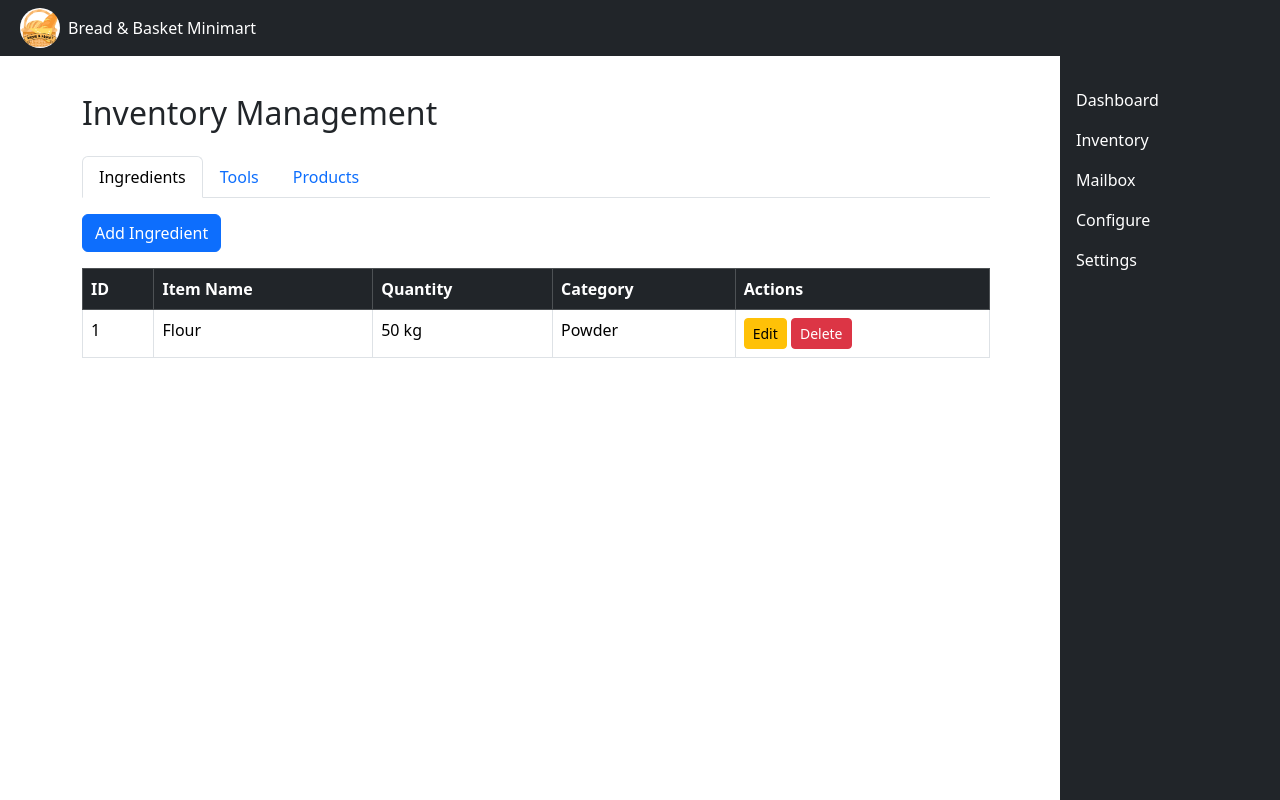
After one commit to PossiblyBread/Bread-Basket, a PHP site: page /Admin/inventory.php in a window 1280 px wide. The commit adds this page. Run offline with PHP 8.4, Linux system fonts and the light colour scheme.

Commit message:
Add files via upload

```diff
--- a/Admin/dashboard.php
+++ b/Admin/dashboard.php
@@ -92,6 +92,3 @@
     </main>
 </body>
 </html>
-<style>
-
-</style>
--- /dev/null
+++ b/Admin/inventory.php
@@ -0,0 +1,31 @@
+<!DOCTYPE html>
+<html lang="en">
+<head>
+    <meta charset="UTF-8">
+    <meta name="viewport" content="width=device-width, initial-scale=1.0">
+    <title>Bread & Basket - Inventory</title>
+</head>
+<body>
+    <?php include('navbar.php'); ?>
+    <main class="container mt-4 pantry">
+        <h2 class="mb-4">Inventory Management</h2>
+        <ul class="nav nav-tabs" id="inventoryTabs" role="tablist">
+            <li class="nav-item" role="presentation">
+                <button class="nav-link active" id="ingredients-tab" data-bs-toggle="tab" data-bs-target="#ingredients" type="button" role="tab">Ingredients</button>
+            </li>
+            <li class="nav-item" role="presentation">
+                <button class="nav-link" id="tools-tab" data-bs-toggle="tab" data-bs-target="#tools" type="button" role="tab">Tools</button>
+            </li>
+            <li class="nav-item" role="presentation">
+                <button class="nav-link" id="products-tab" data-bs-toggle="tab" data-bs-target="#products" type="button" role="tab">Products</button>
+            </li>
+        </ul>
+        <!-- Tab Content -->
+        <div class="tab-content mt-3" id="inventoryTabsContent">
+            <?php include('pantry/ingredients.php'); ?>
+            <?php include('pantry/tools.php'); ?>
+            <?php include('pantry/products.php'); ?>
+        </div>
+    </main>
+</body>
+</html>
--- a/Admin/navbar.php
+++ b/Admin/navbar.php
@@ -29,7 +29,7 @@
                     <a class="nav-link text-white" href="dashboard.php">Dashboard</a>
                 </li>
                 <li class="nav-item">
-                    <a class="nav-link text-white" href="pantry.php">Pantry</a>
+                    <a class="nav-link text-white" href="inventory.php">Inventory</a>
                 </li>
                 <li class="nav-item">
                     <a class="nav-link text-white" href="mailbox.php">Mailbox</a>
@@ -54,10 +54,13 @@
                     <a class="nav-link text-white" href="dashboard.php">Dashboard</a>
                 </li>
                 <li class="nav-item">
-                    <a class="nav-link text-white" href="pantry.php">Pantry</a>
+                    <a class="nav-link text-white" href="inventory.php">Inventory</a>
                 </li>
                 <li class="nav-item">
                     <a class="nav-link text-white" href="mailbox.php">Mailbox</a>
+                </li>
+                <li class="nav-item">
+                    <a class="nav-link text-white" href="orders.php">Orders</a>
                 </li>
                 <li class="nav-item">
                     <a class="nav-link text-white" href="configure.php">Configure</a>
--- /dev/null
+++ b/Admin/pantry/ingredients.php
@@ -0,0 +1,122 @@
+<div class="tab-pane fade show active" id="ingredients" role="tabpanel">
+    <button class="btn btn-primary mb-3" data-bs-toggle="modal" data-bs-target="#addIngredientModal">Add Ingredient</button>
+    <div class="table-responsive">
+        <table class="table table-bordered table-hover">
+            <thead class="table-dark">
+                <tr>
+                    <th>ID</th>
+                    <th>Item Name</th>
+                    <th>Quantity</th>
+                    <th>Category</th>
+                    <th>Actions</th>
+                </tr>
+            </thead>
+            <tbody>
+                <tr>
+                    <td>1</td>
+                    <td>Flour</td>
+                    <td>50 kg</td>
+                    <td>Powder</td>
+                    <td>
+                        <button class="btn btn-warning btn-sm" data-bs-toggle="modal" data-bs-target="#editIngredientModal" onclick="editIngredient(1, 'Flour', '50 kg', 'Powder')">Edit</button>
+                        <button class="btn btn-danger btn-sm">Delete</button>
+                    </td>
+                </tr>
+            </tbody>
+        </table>
+    </div>
+</div>
+<div class="modal fade" id="addIngredientModal" tabindex="-1" aria-labelledby="addIngredientModalLabel" aria-hidden="true">
+    <div class="modal-dialog">
+        <div class="modal-content">
+            <div class="modal-header">
+                <h5 class="modal-title" id="addIngredientModalLabel">Add New Ingredient</h5>
+                <button type="button" class="btn-close" data-bs-dismiss="modal" aria-label="Close"></button>
+            </div>
+            <div class="modal-body">
+                <form>
+                    <div class="mb-3">
+                        <label class="form-label">Item Name</label>
+                        <input type="text" class="form-control" placeholder="Enter item name" required>
+                    </div>
+                    <div class="mb-3">
+                        <label class="form-label">Quantity</label>
+                        <input type="number" class="form-control" placeholder="Enter quantity" required>
+                    </div>
+                    <div class="mb-3">
+                        <label class="form-label">Category</label>
+                        <select class="form-select" required>
+                            <option value="canned">Canned</option>
+                            <option value="dairy">Dairy</option>
+                            <option value="powder">Powder</option>
+                            <option value="spices">Spices</option>
+                            <option value="grains">Grains</option>
+                            <option value="sweeteners">Sweeteners</option>
+                            <option value="fats_oils">Fats & Oils</option>
+                            <option value="leavening_agents">Leavening Agents</option>
+                            <option value="preservatives">Preservatives</option>
+                            <option value="nuts_seeds">Nuts & Seeds</option>
+                            <option value="others">Others</option>
+                        </select>
+                    </div>
+                    <button type="submit" class="btn btn-primary w-100">Add Ingredient</button>
+                </form>
+            </div>
+        </div>
+    </div>
+</div>
+<div class="modal fade" id="editIngredientModal" tabindex="-1" aria-labelledby="editIngredientModalLabel" aria-hidden="true">
+    <div class="modal-dialog">
+        <div class="modal-content">
+            <div class="modal-header">
+                <h5 class="modal-title" id="editIngredientModalLabel">Edit Ingredient</h5>
+                <button type="button" class="btn-close" data-bs-dismiss="modal" aria-label="Close"></button>
+            </div>
+            <div class="modal-body">
+                <form id="editIngredientForm">
+                    <div class="mb-3">
+                        <label class="form-label">Item Name</label>
+                        <input type="text" id="editItemName" class="form-control" placeholder="Enter item name" required>
+                    </div>
+                    <div class="mb-3">
+                        <label class="form-label">Quantity</label>
+                        <input type="number" id="editQuantity" class="form-control" placeholder="Enter quantity" required>
+                    </div>
+                    <div class="mb-3">
+                        <label class="form-label">Category</label>
+                        <select id="editCategory" class="form-select" required>
+                            <option value="canned">Canned</option>
+                            <option value="dairy">Dairy</option>
+                            <option value="powder">Powder</option>
+                            <option value="spices">Spices</option>
+                            <option value="grains">Grains</option>
+                            <option value="sweeteners">Sweeteners</option>
+                            <option value="fats_oils">Fats & Oils</option>
+                            <option value="leavening_agents">Leavening Agents</option>
+                            <option value="preservatives">Preservatives</option>
+                            <option value="nuts_seeds">Nuts & Seeds</option>
+                            <option value="others">Others</option>
+                        </select>
+                    </div>
+                    <button type="submit" class="btn btn-primary w-100">Update Ingredient</button>
+                </form>
+            </div>
+        </div>
+    </div>
+</div>
+
+<script>
+    function editIngredient(id, name, quantity, category) {
+        document.getElementById('editItemName').value = name;
+        document.getElementById('editQuantity').value = quantity;
+        document.getElementById('editCategory').value = category;
+    }
+    document.getElementById('editIngredientForm').addEventListener('submit', function(e) {
+        e.preventDefault();
+        const updatedName = document.getElementById('editItemName').value;
+        const updatedQuantity = document.getElementById('editQuantity').value;
+        const updatedCategory = document.getElementById('editCategory').value;
+        console.log('Updated Ingredient:', updatedName, updatedQuantity, updatedCategory);
+        $('#editIngredientModal').modal('hide');
+    });
+</script>
--- /dev/null
+++ b/Admin/pantry/products.php
@@ -0,0 +1,57 @@
+<div class="tab-pane fade" id="products" role="tabpanel">
+    <button class="btn btn-primary mb-3" data-bs-toggle="modal" data-bs-target="#addProductModal">Add Product</button>
+    <div class="table-responsive">
+        <table class="table table-bordered table-hover">
+            <thead class="table-dark">
+                <tr>
+                    <th>ID</th>
+                    <th>Item Name</th>
+                    <th>Quantity</th>
+                    <th>Price</th>
+                    <th>Actions</th>
+                </tr>
+            </thead>
+            <tbody>
+                <tr>
+                    <td>1</td>
+                    <td>Loaf Bread</td>
+                    <td>30 pcs</td>
+                    <td>$4</td>
+                    <td>
+                        <button class="btn btn-warning btn-sm">Edit</button>
+                        <button class="btn btn-danger btn-sm">Delete</button>
+                    </td>
+                </tr>
+            </tbody>
+        </table>
+    </div>
+</div>
+
+<!-- Add Product Modal -->
+<div class="modal fade" id="addProductModal" tabindex="-1" aria-labelledby="addProductModalLabel" aria-hidden="true">
+    <div class="modal-dialog">
+        <div class="modal-content">
+            <div class="modal-header">
+                <h5 class="modal-title" id="addProductModalLabel">Add New Product</h5>
+                <button type="button" class="btn-close" data-bs-dismiss="modal" aria-label="Close"></button>
+            </div>
+            <div class="modal-body">
+                <form>
+                    <div class="mb-3">
+                        <label class="form-label">Item Name</label>
+                        <input type="text" class="form-control" placeholder="Enter item name">
+                    </div>
+                    <div class="mb-3">
+                        <label class="form-label">Quantity</label>
+                        <input type="number" class="form-control" placeholder="Enter quantity">
+                    </div>
+                    <div class="mb-3">
+                        <label class="form-label">Price</label>
+                        <input type="text" class="form-control" placeholder="Enter price">
+                    </div>
+                    <button type="submit" class="btn btn-primary w-100">Add Product</button>
+                </form>
+            </div>
+        </div>
+    </div>
+</div>
--- /dev/null
+++ b/Admin/pantry/tools.php
@@ -0,0 +1,123 @@
+<div class="tab-pane fade" id="tools" role="tabpanel">
+    <button class="btn btn-primary mb-3" data-bs-toggle="modal" data-bs-target="#addToolModal">Add Tool</button>
+    <div class="table-responsive">
+        <table class="table table-bordered table-hover">
+            <thead class="table-dark">
+                <tr>
+                    <th>ID</th>
+                    <th>Item Name</th>
+                    <th>Size</th>
+                    <th>Quantity</th>
+                    <th>Category</th>
+                    <th>Actions</th>
+                </tr>
+            </thead>
+            <tbody>
+                <tr>
+                    <td>1</td>
+                    <td>Baking Pan</td>
+                    <td>Large</td>
+                    <td>10 pcs</td>
+                    <td>Baking</td>
+                    <td>
+                        <button class="btn btn-warning btn-sm" data-bs-toggle="modal" data-bs-target="#editToolModal" onclick="editTool(1, 'Baking Pan', 'Large', '10 pcs', 'Baking')">Edit</button>
+                        <button class="btn btn-danger btn-sm">Delete</button>
+                    </td>
+                </tr>
+            </tbody>
+        </table>
+    </div>
+</div>
+<div class="modal fade" id="addToolModal" tabindex="-1" aria-labelledby="addToolModalLabel" aria-hidden="true">
+    <div class="modal-dialog">
+        <div class="modal-content">
+            <div class="modal-header">
+                <h5 class="modal-title" id="addToolModalLabel">Add New Tool</h5>
+                <button type="button" class="btn-close" data-bs-dismiss="modal" aria-label="Close"></button>
+            </div>
+            <div class="modal-body">
+                <form>
+                    <div class="mb-3">
+                        <label class="form-label">Item Name</label>
+                        <input type="text" class="form-control" placeholder="Enter item name" required>
+                    </div>
+                    <div class="mb-3">
+                        <label class="form-label">Size</label>
+                        <input type="text" class="form-control" placeholder="Enter size" required>
+                    </div>
+                    <div class="mb-3">
+                        <label class="form-label">Quantity</label>
+                        <input type="number" class="form-control" placeholder="Enter quantity" required>
+                    </div>
+                    <div class="mb-3">
+                        <label class="form-label">Category</label>
+                        <select class="form-select" required>
+                            <option value="Baking">Baking</option>
+                            <option value="Measuring">Measuring</option>
+                            <option value="Mixing">Mixing</option>
+                            <option value="Cutting">Cutting</option>
+                            <option value="Other">Other</option>
+                        </select>
+                    </div>
+                    <button type="submit" class="btn btn-primary w-100">Add Tool</button>
+                </form>
+            </div>
+        </div>
+    </div>
+</div>
+<div class="modal fade" id="editToolModal" tabindex="-1" aria-labelledby="editToolModalLabel" aria-hidden="true">
+    <div class="modal-dialog">
+        <div class="modal-content">
+            <div class="modal-header">
+                <h5 class="modal-title" id="editToolModalLabel">Edit Tool</h5>
+                <button type="button" class="btn-close" data-bs-dismiss="modal" aria-label="Close"></button>
+            </div>
+            <div class="modal-body">
+                <form id="editToolForm">
+                    <div class="mb-3">
+                        <label class="form-label">Item Name</label>
+                        <input type="text" id="editToolName" class="form-control" placeholder="Enter item name" required>
+                    </div>
+                    <div class="mb-3">
+                        <label class="form-label">Size</label>
+                        <input type="text" id="editToolSize" class="form-control" placeholder="Enter size" required>
+                    </div>
+                    <div class="mb-3">
+                        <label class="form-label">Quantity</label>
+                        <input type="number" id="editToolQuantity" class="form-control" placeholder="Enter quantity" required>
+                    </div>
+                    <div class="mb-3">
+                        <label class="form-label">Category</label>
+                        <select id="editToolCategory" class="form-select" required>
+                            <option value="Baking">Baking</option>
+                            <option value="Measuring">Measuring</option>
+                            <option value="Mixing">Mixing</option>
+                            <option value="Cutting">Cutting</option>
+                            <option value="Other">Other</option>
+                        </select>
+                    </div>
+                    <button type="submit" class="btn btn-primary w-100">Update Tool</button>
+                </form>
+            </div>
+        </div>
+    </div>
+</div>
+
+<script>
+    function editTool(id, name, size, quantity, category) {
+        document.getElementById('editToolName').value = name;
+        document.getElementById('editToolSize').value = size;
+        document.getElementById('editToolQuantity').value = quantity;
+        document.getElementById('editToolCategory').value = category;
+    }
+    document.getElementById('editToolForm').addEventListener('submit', function(e) {
+        e.preventDefault();
+
+        const updatedName = document.getElementById('editToolName').value;
+        const updatedSize = document.getElementById('editToolSize').value;
+        const updatedQuantity = document.getElementById('editToolQuantity').value;
+        const updatedCategory = document.getElementById('editToolCategory').value;
+        console.log('Updated Tool:', updatedName, updatedSize, updatedQuantity, updatedCategory);
+        $('#editToolModal').modal('hide');
+    });
+</script>
--- a/Assets/CSS/admin-style.css
+++ b/Assets/CSS/admin-style.css
@@ -41,6 +41,23 @@
     }
 }
 /* Admin Dashboard End */
+/* Admin Inventory */
+.pantry {
+    padding-right: 220px;
+}
+.pantry .modal {
+    margin-top: 100px;
+    padding-right: 220px;
+}
+@media (max-width: 992px) {
+    .pantry {
+        padding-right: 10px;
+    }
+    .pantry .modal {
+        padding-right: 0px;
+    }
+}
+/* Admin Inventory End */
 /* Admin Mailbox */
 .mailbox {
     padding-right: 220px;
```
Also changed, not shown: Admin/mailbox.php (+14 -80 lines), Admin/orders.php (added, +14 -0 lines).
